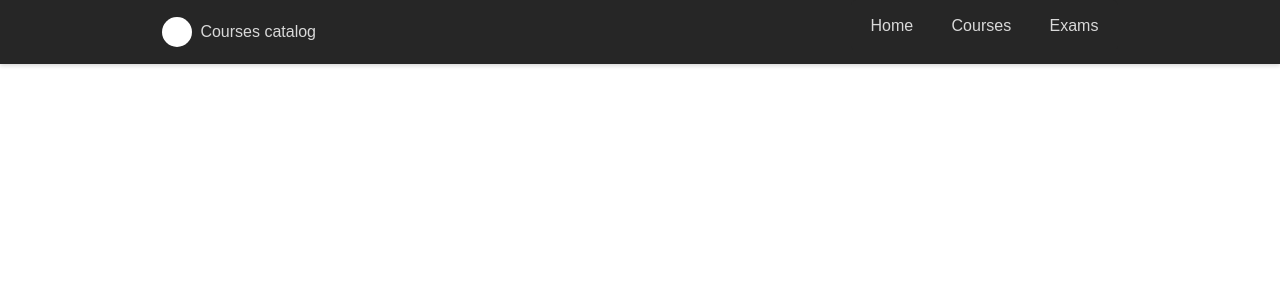
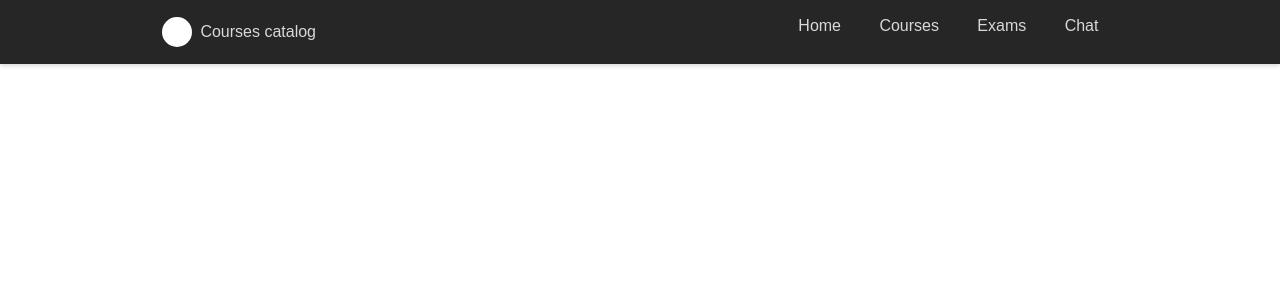
Before and after one commit to benaissazaki/django_course_sharing, a Django app: page / in a window 1280 px wide. Shown: the top 300 px of the page. Run offline with Django 4.2, Linux system fonts and the light colour scheme.

Commit message:
Add link to chat to navbar

```diff
--- a/templates/include/navbar.html
+++ b/templates/include/navbar.html
@@ -17,6 +17,7 @@
                 <li class="navbar-item"><a class="navbar-link" href="{% url 'home' %}">Home</a></li>
                 <li class="navbar-item"><a class="navbar-link" href="{% url 'course-list' %}">Courses</a></li>
                 <li class="navbar-item"><a class="navbar-link" href="{% url 'exam-list' %}">Exams</a></li>
+                <li class="navbar-item"><a class="navbar-link" href="{% url 'chat-list' %}">Chat</a></li>
             </ul>
         </div>
     </nav>
```
